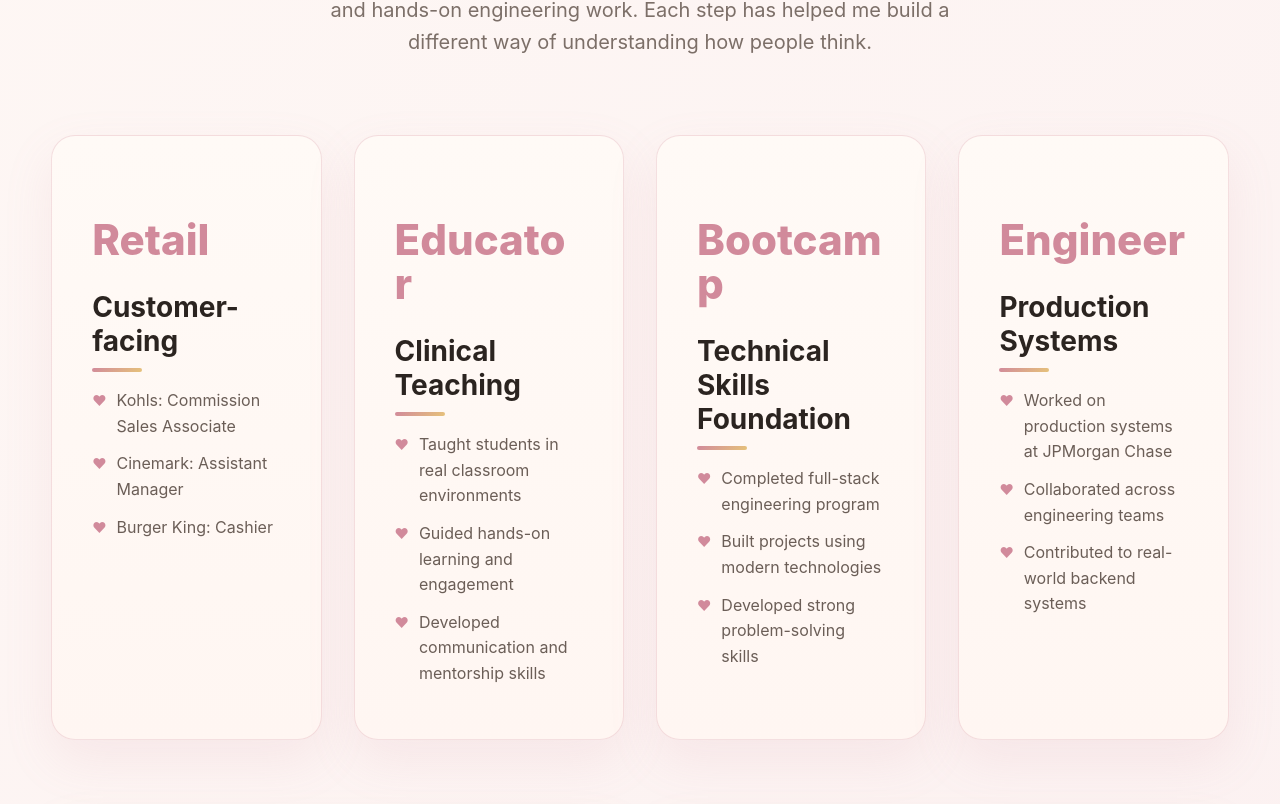
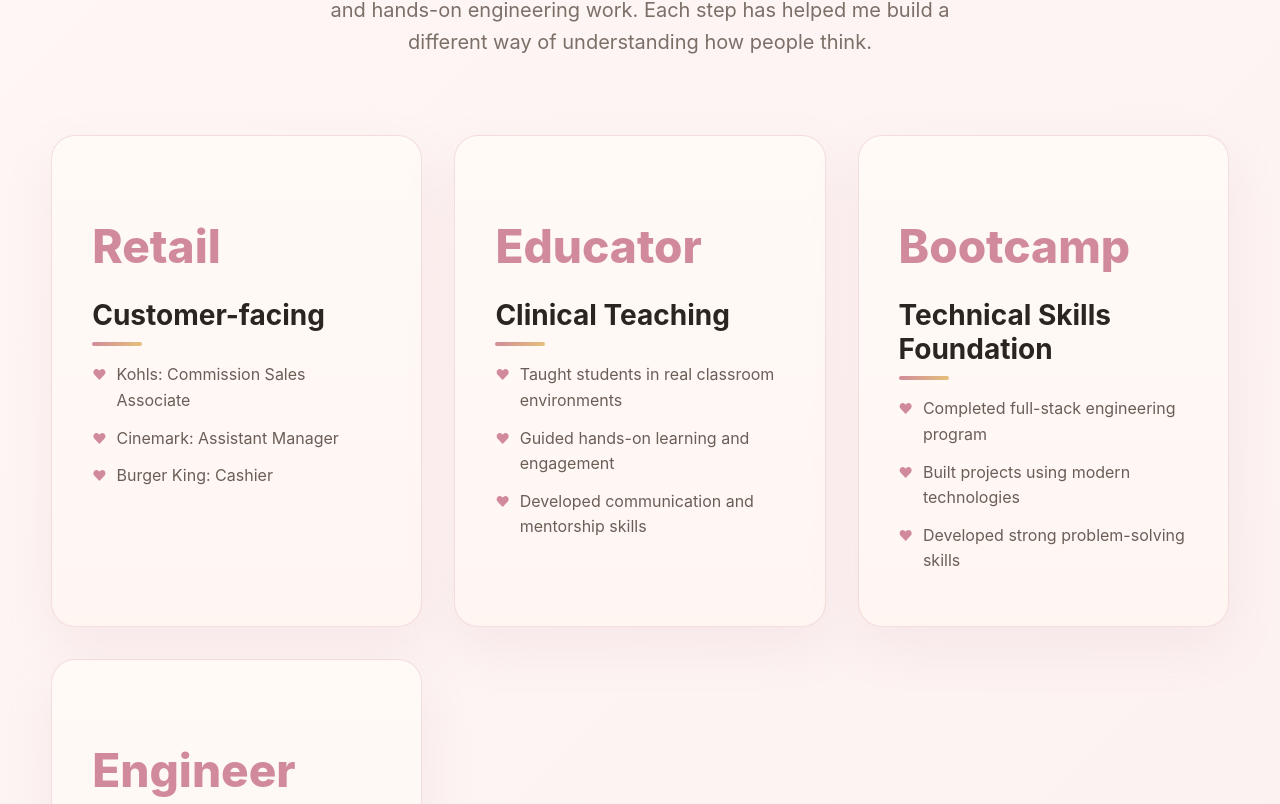
Before and after one commit to jennylovesturtles/portfolio, a React (Vite) app: page / in a window 1280 px wide. Shown: the part 1436-2240 px from the top of the page. Built offline with nearby package versions, Linux system fonts and the light colour scheme.

Commit message:
fixing card again lol

```diff
--- a/src/components/About.jsx
+++ b/src/components/About.jsx
@@ -126,7 +126,7 @@ const section = {
 
 const container = {
   width: "100%",
-  maxWidth: "1200px",
+  maxWidth: "1400px",
   margin: "0 auto",
 };
 
@@ -162,7 +162,7 @@ const intro = {
 
 const grid = {
   display: "grid",
-  gridTemplateColumns: "repeat(auto-fit, minmax(260px, 1fr))",
+  gridTemplateColumns: "repeat(auto-fit, minmax(min(100%, 300px), 1fr))",
   gap: "clamp(16px, 4vw, 32px)",
   marginBottom: "clamp(50px, 6vw, 100px)",
 };
@@ -180,9 +180,9 @@ const cardStyle = {
 const cardHeader = {
   color: "#d18a9b",
   fontWeight: "800",
-  fontSize: "clamp(24px, 4vw, 42px)",
+  fontSize: "clamp(26px, 4vw, 46px)",
   lineHeight: "1.05",
-  overflowWrap: "break-word",
+  whiteSpace: "nowrap",
   marginBottom: "10px",
 };
 
```
